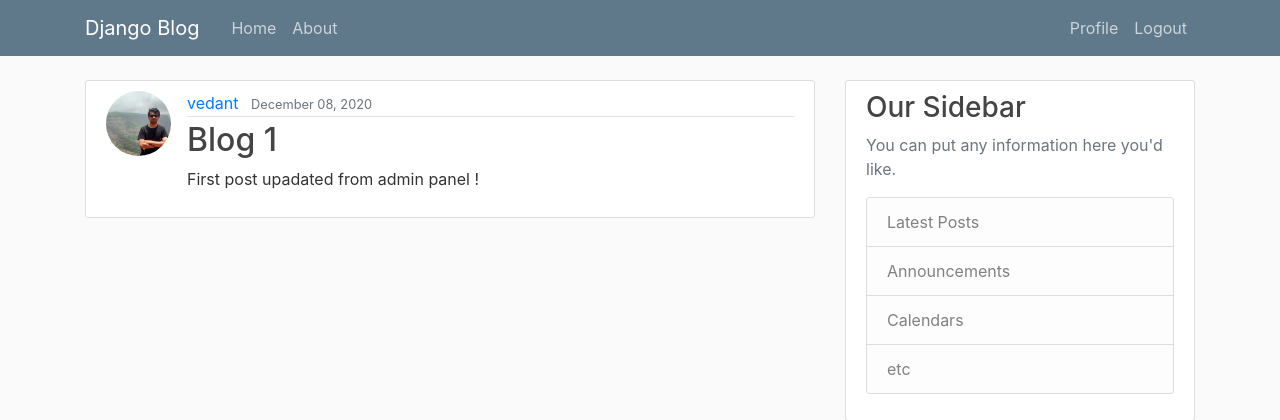
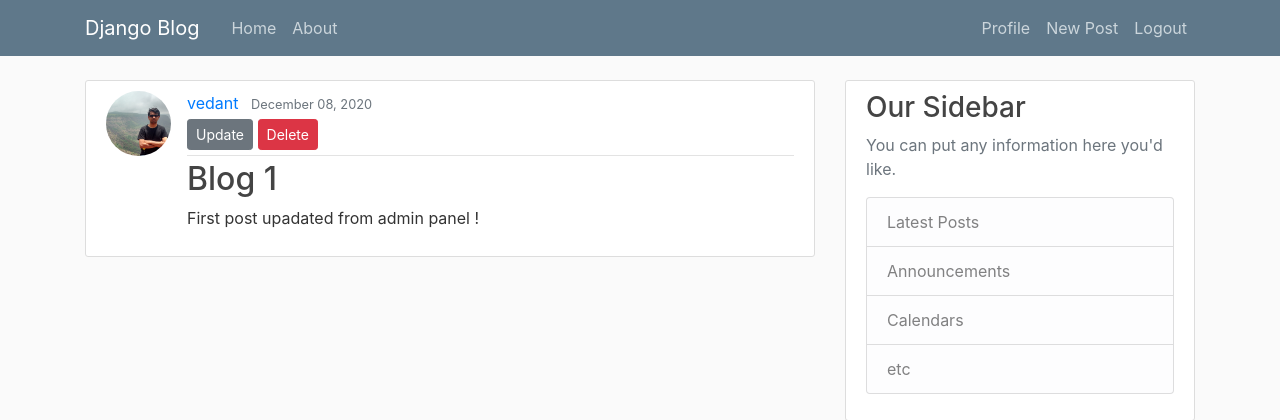
Before and after one commit to vedantpople4/django_blog, a Django app: page /post/1/ in a window 1280 px wide. Shown: the top 420 px of the page. Run offline with Django 3.2, Linux system fonts and the light colour scheme; a user stored in the database is signed in; data comes from the database, SQL or seed files in the repository; both versions use the stored data as it was after the commit; some libraries are stand-ins or nearby versions.

Commit message:
update post_detail.html

```diff
--- a/django_project/blog/templates/blog/base.html
+++ b/django_project/blog/templates/blog/base.html
@@ -35,6 +35,7 @@
             <div class="navbar-nav">
               {% if user.is_authenticated %}
               <a class="nav-item nav-link" href="{% url 'profile' %}">Profile</a>
+              <a class="nav-item nav-link" href="{% url 'post-create' %}">New Post</a>
               <a class="nav-item nav-link" href="{% url 'logout' %}">Logout</a>
               {% else %}
               <a class="nav-item nav-link" href="{% url 'login' %}">Login</a>
--- a/django_project/blog/templates/blog/post_detail.html
+++ b/django_project/blog/templates/blog/post_detail.html
@@ -6,6 +6,12 @@
                 <div class="article-metadata">
                     <a class="mr-2" href="#">{{ object.author}}</a>
                     <small class ="text-muted">{{ object.date_posted |date:"F d, Y" }}</small>
+                    {% if object.author == user %}
+                    <div>
+                        <a class="btn btn-secondary btn-sm mt-1 mb-1" href="{% url 'post-update' object.id %}">Update</a>
+                        <a class="btn btn-danger btn-sm mt-1 mb-1" href="{% url 'post-delete' object.id %}">Delete</a>
+                    </div>
+                    {% endif %}
                 </div>
                 <h2 class ="article-class">{{ object.title }}</h2>
                 <p class="article-content">{{ object.content }}</p>
```
Also changed, not shown: django_project/db.sqlite3.
